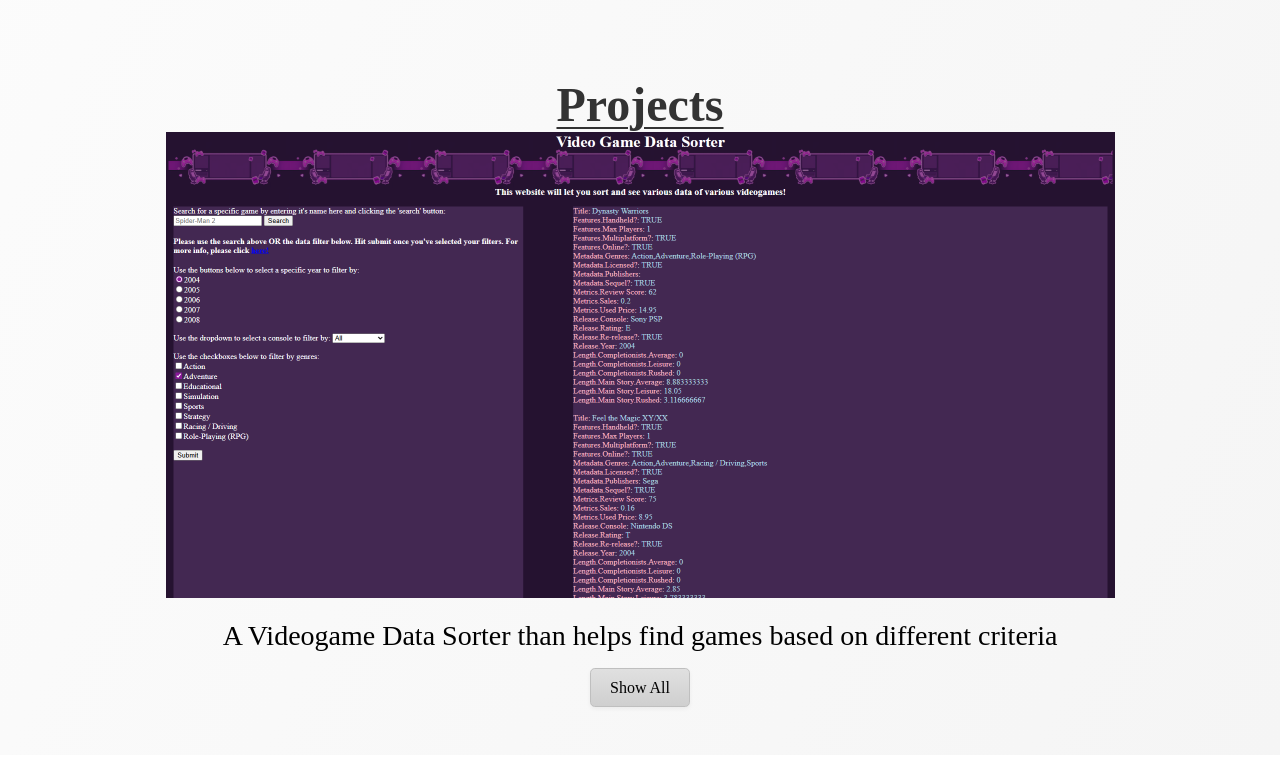
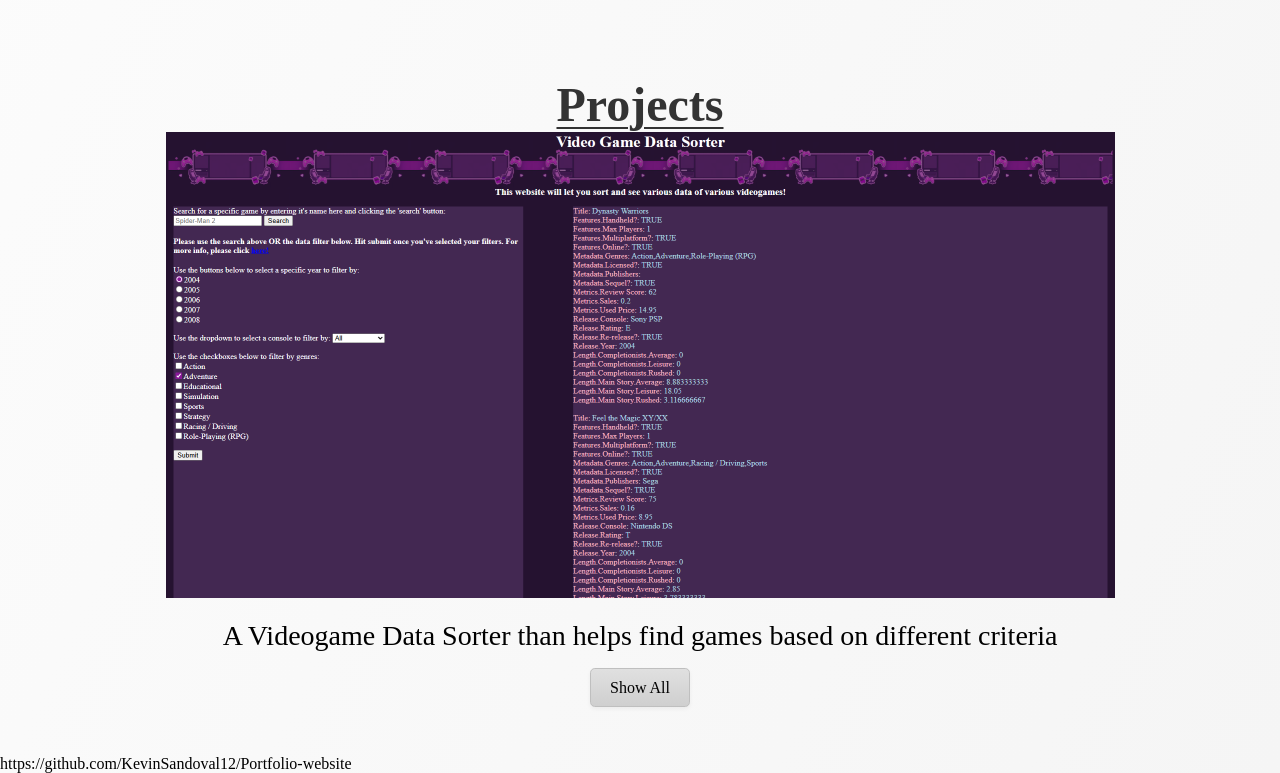
Before and after one commit to KevinSandoval12/Portfolio-website, a website: page views/home.html in a window 1280 px wide. Shown: the part 1982-2755 px from the top of the page. Drawn offline with Linux system fonts and the light colour scheme; files whose address does not match are found by name; a web font is replaced by a local one.

Commit message:
trying to fix my code pt 1

```diff
--- a/package.json
+++ b/package.json
@@ -2,7 +2,7 @@
   "name": "kevin-sandoval-portfolio-website",
   "version": "1.0.0",
   "description": "",
-  "main": "index.js",
+  "main": "app.js",
   "scripts": {
     "test": "echo \"Error: no test specified\" && exit 1"
   },
--- a/views/home.html
+++ b/views/home.html
@@ -198,5 +198,6 @@
         <button class="btn">Show All</button>
       </div>
     </section>
+    <p>https://github.com/KevinSandoval12/Portfolio-website</p>
   </body>
 </html>
```
